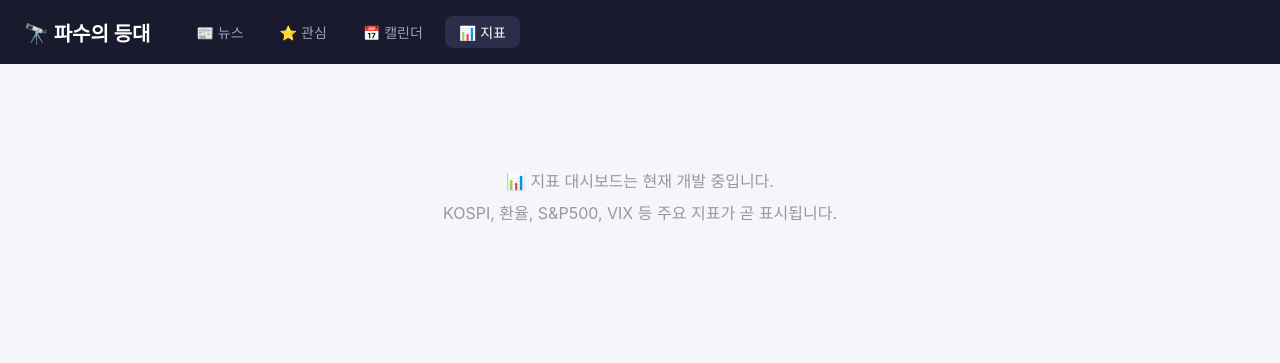
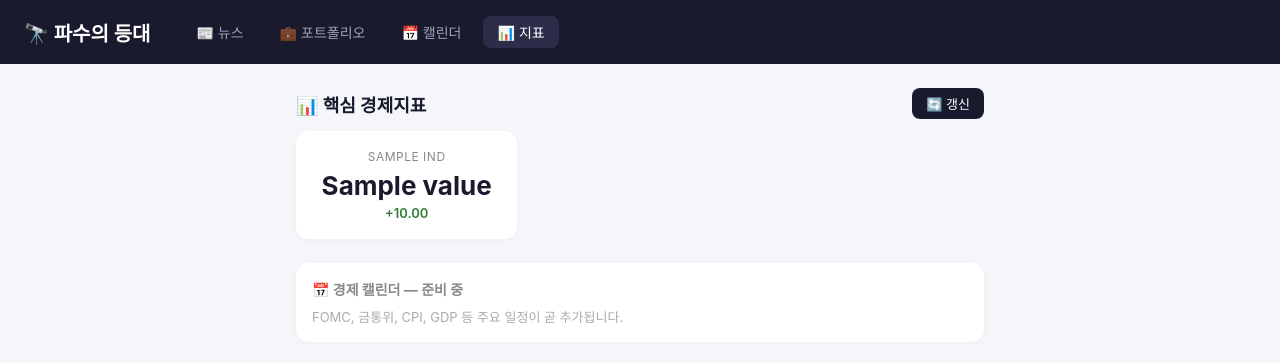
Before and after one commit to dalma-tian/pasu-lighthouse, a Flask app: template templates/dashboard.html in a window 1280 px wide. Shown: the top 363 px of the page. Run offline with Flask 3, Linux system fonts and the light colour scheme; the template is opened without the code that fills it: most values are stand-ins (such as "Sample title", 1, 10 or a date in 2020).

Commit message:
feat: 경제지표 대시보드 (FRED+ECOS+네이버) + 캘린더 플레이스홀더

```diff
--- a/app.py
+++ b/app.py
@@ -112,7 +112,12 @@ def calendar():
 
 @app.route('/dashboard')
 def dashboard():
-    return render_template('dashboard.html')
+    db = get_db()
+    indicators = db.execute(
+        'SELECT * FROM indicators ORDER BY name'
+    ).fetchall()
+    db.close()
+    return render_template('dashboard.html', indicators=indicators)
 
 @app.route('/api/crawl')
 def api_crawl():
@@ -121,6 +126,13 @@ def api_crawl():
     count = news_crawler.crawl()
     return jsonify({'status': 'ok', 'new_articles': count})
 
+@app.route('/api/indicators')
+def api_indicators():
+    """지표 수동 갱신 트리거"""
+    import indicator_fetcher
+    count = indicator_fetcher.fetch_indicators()
+    return jsonify({'status': 'ok', 'updated': count})
+
 if __name__ == '__main__':
     import os
     port = int(os.environ.get('PORT', 5050))
--- a/static/style.css
+++ b/static/style.css
@@ -66,6 +66,23 @@ body { font-family: -apple-system, 'Segoe UI', sans-serif; background: #f5f6fa;
 }
 .btn-refresh:hover { background: #3a6ff5; }
 .btn-refresh:disabled { opacity: 0.6; cursor: wait; }
+
+/* ── 지표 카드 그리드 ── */
+.indicator-grid {
+    display: grid; grid-template-columns: repeat(auto-fill, minmax(200px, 1fr));
+    gap: 12px;
+}
+.indicator-card {
+    background: white; border-radius: 12px; padding: 18px;
+    box-shadow: 0 1px 4px rgba(0,0,0,0.04); text-align: center;
+    transition: box-shadow .2s;
+}
+.indicator-card:hover { box-shadow: 0 4px 16px rgba(0,0,0,0.08); }
+.ind-name { font-size: 12px; color: #888; margin-bottom: 6px; text-transform: uppercase; letter-spacing: .5px; }
+.ind-value { font-size: 26px; font-weight: 700; color: #1a1a2e; }
+.ind-change { font-size: 13px; margin-top: 4px; font-weight: 600; }
+.ind-change.up { color: #e53935; }
+.ind-change.down { color: #2e7d32; }
 
 /* ── 포트폴리오 추가 폼 ── */
 .add-form {
--- a/templates/dashboard.html
+++ b/templates/dashboard.html
@@ -1,7 +1,8 @@
 <!DOCTYPE html>
 <html lang="ko">
 <head>
-    <meta charset="UTF-8"><meta name="viewport" content="width=device-width, initial-scale=1.0">
+    <meta charset="UTF-8">
+    <meta name="viewport" content="width=device-width, initial-scale=1.0">
     <title>파수의 등대 — 지표 대시보드</title>
     <link rel="stylesheet" href="/static/style.css">
 </head>
@@ -10,16 +11,72 @@
     <h1>🔭 파수의 등대</h1>
     <div class="tabs">
         <a href="/">📰 뉴스</a>
-        <a href="/watchlist">⭐ 관심</a>
+        <a href="/watchlist">💼 포트폴리오</a>
         <a href="/calendar">📅 캘린더</a>
         <a href="/dashboard" class="active">📊 지표</a>
     </div>
 </nav>
+
 <main class="feed">
+    <div class="feed-header">
+        <h2 style="margin:0;font-size:18px">📊 핵심 경제지표</h2>
+        <button class="btn-refresh" onclick="refreshIndicators()">🔄 갱신</button>
+    </div>
+
+    {% if indicators %}
+    <div class="indicator-grid">
+        {% for ind in indicators %}
+        <div class="indicator-card">
+            <div class="ind-name">{{ ind.name }}</div>
+            <div class="ind-value">
+                {% if '금리' in ind.name %}
+                    {{ "%.2f"|format(ind.value) }}%
+                {% elif '환율' in ind.name %}
+                    {{ "%,.0f"|format(ind.value) }}원
+                {% elif 'S&P' in ind.name or 'KOSPI' in ind.name %}
+                    {{ "%,.2f"|format(ind.value) }}
+                {% elif '유가' in ind.name %}
+                    ${{ "%.2f"|format(ind.value) }}
+                {% else %}
+                    {{ ind.value }}
+                {% endif %}
+            </div>
+            {% if ind.change_pct != 0 %}
+            <div class="ind-change {% if ind.change_pct > 0 %}up{% else %}down{% endif %}">
+                {{ "%+.2f"|format(ind.change_pct) }}
+            </div>
+            {% endif %}
+        </div>
+        {% endfor %}
+    </div>
+    {% else %}
     <div class="empty">
-        <p>📊 지표 대시보드는 현재 개발 중입니다.</p>
-        <p>KOSPI, 환율, S&P500, VIX 등 주요 지표가 곧 표시됩니다.</p>
+        <p>📊 아직 수집된 지표가 없습니다.</p>
+        <p>🔄 갱신 버튼을 눌러 첫 데이터를 가져와보세요.</p>
+    </div>
+    {% endif %}
+
+    <div style="margin-top:24px;padding:16px;background:white;border-radius:12px;box-shadow:0 1px 4px rgba(0,0,0,0.04)">
+        <h3 style="margin:0 0 8px 0;font-size:14px;color:#888">📅 경제 캘린더 — 준비 중</h3>
+        <p style="margin:0;font-size:13px;color:#aaa">FOMC, 금통위, CPI, GDP 등 주요 일정이 곧 추가됩니다.</p>
     </div>
 </main>
+
+<script>
+async function refreshIndicators() {
+    const btn = document.querySelector('.btn-refresh');
+    btn.textContent = '⏳ 갱신 중...';
+    btn.disabled = true;
+    try {
+        const resp = await fetch('/api/indicators');
+        const data = await resp.json();
+        btn.textContent = '✅ 완료';
+        setTimeout(() => location.reload(), 600);
+    } catch(e) {
+        btn.textContent = '❌ 실패';
+        btn.disabled = false;
+    }
+}
+</script>
 </body>
 </html>
```
Also changed, not shown: indicator_fetcher.py (added, +124 -0 lines).
